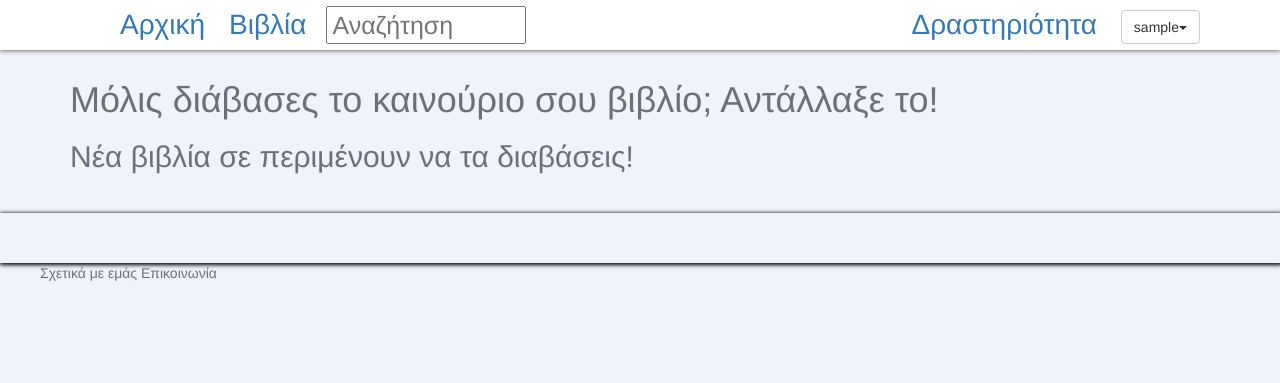
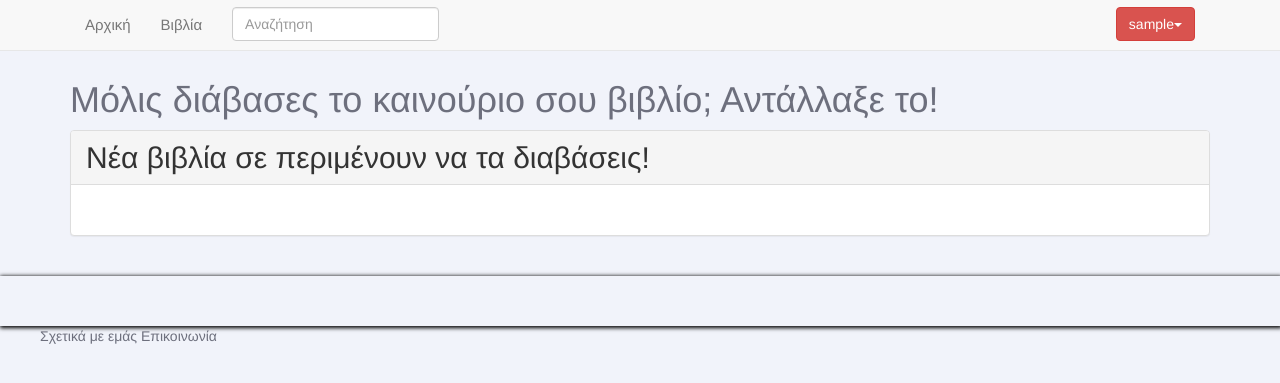
Before and after one commit to gregth/mylib, a PHP site: page /index.php in a window 1280 px wide. Shown: the top 383 px of the page. Run offline with PHP 8.4, Linux system fonts and the light colour scheme; the visitor is signed in with stand-in values (Sample User, id 1); data that the repository does not hold is empty.

Commit message:
Completely new style for the navbar

```diff
--- a/css/main.css
+++ b/css/main.css
@@ -148,3 +148,13 @@ h2.panel-heading, .panel-heading h2 {
 body {
     color:rgba(94, 96, 111, 0.9);
 }
+
+.bar-btn {
+    margin-top: 7px;
+  margin-right: 30px;
+}
+
+.navbar-form {
+  margin-top: 2px;
+  margin-bottom: 0px;
+}
--- a/views/new_books.php
+++ b/views/new_books.php
@@ -1,17 +1,18 @@
-<div class="group" >
-    <h2 class="group-heading" >Νέα βιβλία σε περιμένουν να τα διαβάσεις!<h2>
-    <ul id="latest-books" >
-        <?php
+<div class="group panel panel-default" >
+    <h2 class="panel-heading">Νέα βιβλία σε περιμένουν να τα διαβάσεις!</h2>
+    <div class="panel-body">
+        <ul id="latest-books" ><?php
             foreach ( $books as $book ) {
-        ?>
-                <li class="book-thumbnail" >
-                    <a href="book.php?bid=<?php echo $book[ 'bid' ] ?>" >
-                        <img src="<?php echo $book[ 'image' ] ?>" class="book-tumbnail" />
-                        <h3><?php echo $book [ 'title' ] ?></h3>
+                ?><li class="thumbnail col-md-3 col-sm-6 book-thumbnail">
+                    <a href="book.php?bid=<?php
+                    echo $book[ 'bid' ];
+                    ?>"><img src="<?php
+                    echo $book[ 'image' ]
+                    ?>" class="book-tumbnail" /><h3><?php
+                    echo $book [ 'title' ] ?></h3>
                     </a>
-                </li>
-        <?php
+                </li><?php
             }
-        ?>
-    </ul>
+        ?></ul>
+    </div>
 </div>
--- a/views/top_bar.php
+++ b/views/top_bar.php
@@ -1,36 +1,40 @@
-<div id="top-bar" >
+<nav class="navbar navbar-default navbar-fixed-top" >
     <div class="wrapper container" >
-        <ul class="inline left" >
-            <li id="home" ><a href="index.php" >Αρχική</a></li>
-            <li id="books" ><a href="book.php" >Βιβλία</a></li>
-        </ul>
-        <div class="searchBox">
-            <form action = "book_search.php" method="post" enctype="multipart/form-data">
-                <input type ="text" name = "userQuery"  placeholder = "Αναζήτηση">
-            </form>
-        </div>
-        <ul class="inline right" ><?php
+        <ul class="nav navbar-nav">
+            <li>
+                <a href="index.php" >Αρχική</a>
+            </li>
+            <li>
+                <a href="book.php" >Βιβλία</a>
+            </li>
+            <li>
+                <form class="navbar-form navbar-left" action="book_search.php" method="post" enctype="multipart/form-data">
+                    <input type ="text" name = "userQuery" class="form-control" placeholder = "Αναζήτηση">
+                </form>
+            </li>
+        </ul><?php
             if ( isset( $_SESSION[ 'userid' ] ) ) {
-                ?><li ><a href="activity.php">Δραστηριότητα</a></li>
-                <li class="dropdown">
-                    <button class="btn btn-default dropdown-toggle" type="button" id="dropdownMenu1" data-toggle="dropdown" aria-haspopup="true" aria-expanded="true"><?php
+                ?>
+                <ul class="navbar-nav navbar-right dropdown">
+                    <button class="bar-btn btn btn-danger dropdown-toggle" type="button" id="dropdownMenu1" data-toggle="dropdown" aria-haspopup="true" aria-expanded="true"><?php
                         echo $_SESSION[ 'username' ];
                         ?><span class="caret"></span>
                     </button>
-                    <ul class="group-list dropdown-menu" aria-labelledby="dropdownMenu1">
-                        <li class="group-list-item">
+                    <ul class=" dropdown-menu" aria-labelledby="dropdownMenu1">
+                        <li><a href="activity.php">Δραστηριότητα</a></li>
+                        <li role="separator" class="divider"></li>
+                        <li>
                             <a href="profiler.php?uid=<?php
                              echo $_SESSION[ 'userid'  ];
                              ?>">Προφίλ</a>
                         </li>
-                        <li class="group-list-item"><a href="logout.php">Αποσύνδεση</a></li>
+                        <li><a href="logout.php">Αποσύνδεση</a></li>
                      </ul>
-                </li><?php
+                </ul><?php
             }
             else {
                 ?><li id="login"><a href="login.php">Σύνδεση / Εγγραφή</a></li><?php
             }
         ?></ul>
     </div>
-</div>
-<?php require "views/edit_profile_modal.php";?>
+</nav>
```
